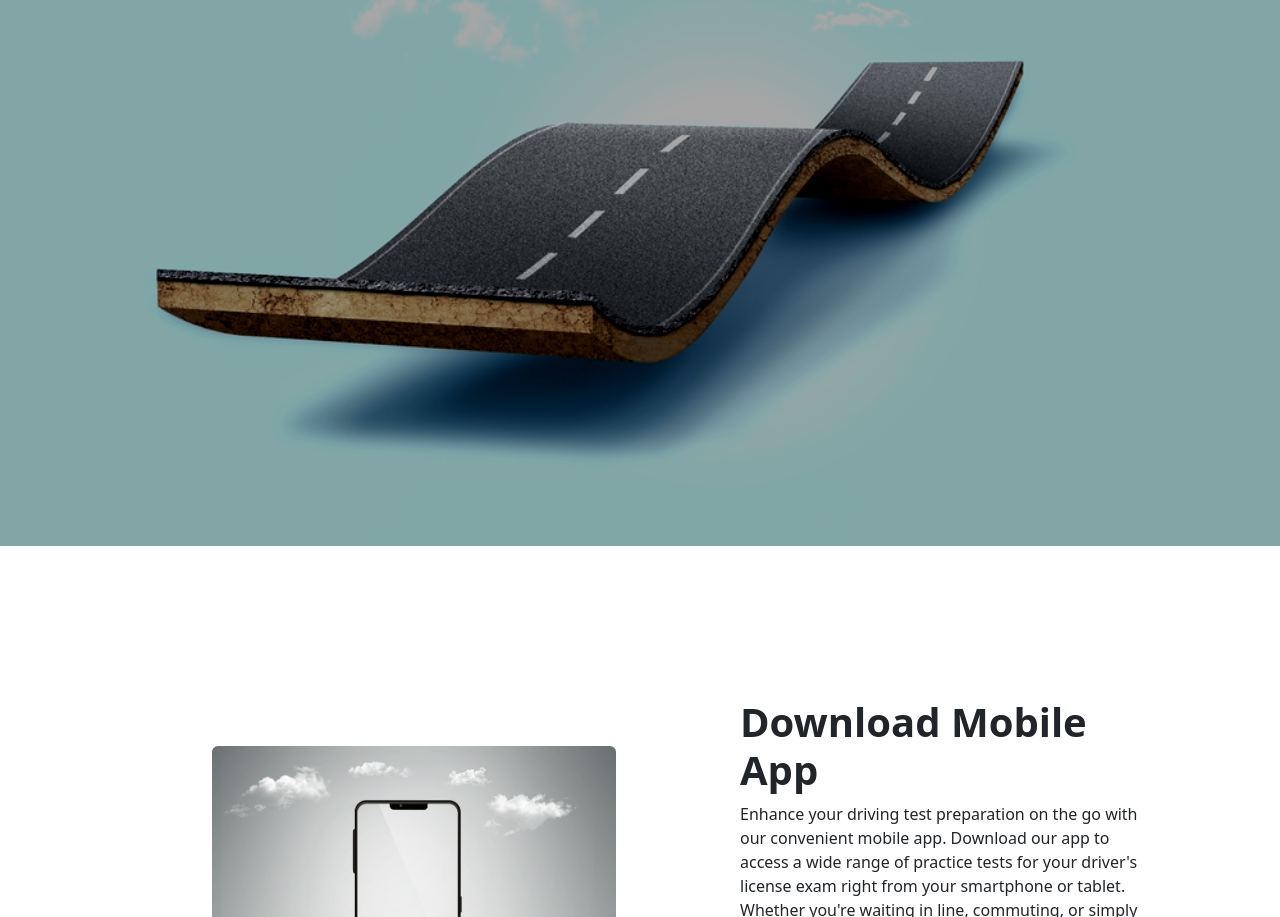
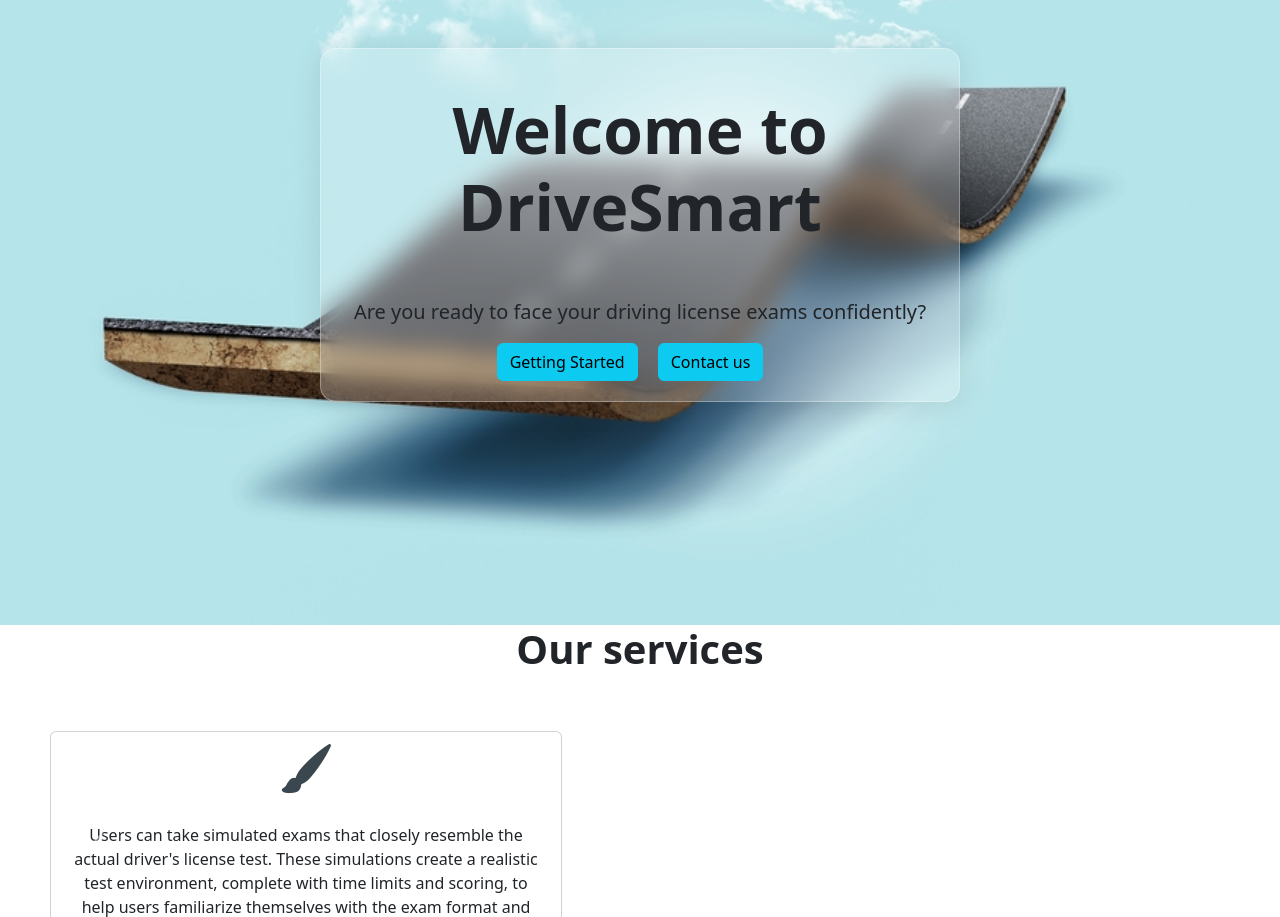
Before and after one commit to Luxshan2000/drivers-license-test-application, a React (Create React App) app in the folder webapp/: page / in a window 1280 px wide. Shown: the part 175-1092 px from the top of the page. Built offline with nearby package versions, Linux system fonts and the light colour scheme.

Commit message:
Add homePage components

```diff
--- a/webapp/package.json
+++ b/webapp/package.json
@@ -12,6 +12,7 @@
     "@testing-library/react": "^13.4.0",
     "@testing-library/user-event": "^13.5.0",
     "bootstrap": "^5.3.1",
+    "bootstrap-icons": "^1.10.5",
     "react": "^18.2.0",
     "react-bootstrap": "^2.8.0",
     "react-dom": "^18.2.0",
--- a/webapp/src/assets/CSS/homePageStyle.css
+++ b/webapp/src/assets/CSS/homePageStyle.css
@@ -3,6 +3,12 @@
     width: 100%;
     height: 100%;
     filter: contrast(1.35) brightness(0.65);
+}
+
+.heroSection {
+    height:'100vh';
+    background-image: url('../HeroSection.jpeg');
+    width: '100%';
 }
 
 .headerBox {
@@ -16,7 +22,7 @@
 }
 
 .header {
-    font-size: 4rem;
+    /* font-size: 5rem;
     color: rgb(255, 255, 255);
     text-align: center;
     position: absolute;
@@ -25,9 +31,16 @@
     left: 0;
     right: 0;
     height: fit-content;
-    margin: auto;
+    margin: auto; */
+    /* position: absolute; */
+    /* top: 50%; */
+    flex: 1/3;
+    height: '30vh';
+    left: 50%;
+    /* transform: translate(-50%, -50%); */
 }
-.smallHeader{
+
+.smallHeader {
     font-size: 1rem;
     color: rgb(255, 255, 255);
     text-align: center;
@@ -38,4 +51,46 @@
     right: 0;
     height: fit-content;
     margin: auto; */
+    /* linear-gradient(rgba(255, 255, 255, 1), rgba(149, 178, 195, 0)), */
 }
+.hero-image {
+    background-image: url("../HeroSection.jpeg");
+    height: 100%;
+    background-position: center;
+    background-repeat: no-repeat;
+    background-size: cover;
+    position: relative;
+}
+
+.hero-text {
+    text-align: center;
+    /* position: absolute; */
+    top: 50%;
+    left: 50%;
+    transform: translate(-50%, -50%);
+    color: white;
+}
+
+.hero-text button {
+    border: none;
+    outline: 0;
+    display: inline-block;
+    padding: 10px 25px;
+    color: black;
+    background-color: #ddd;
+    text-align: center;
+    cursor: pointer;
+}
+
+.hero-text button:hover {
+    background-color: #555;
+    color: white;
+}
+.blurEffect{
+    background: rgba(255, 255, 255, 0.2);
+border-radius: 16px;
+box-shadow: 0 4px 30px rgba(0, 0, 0, 0.1);
+backdrop-filter: blur(12.9px);
+-webkit-backdrop-filter: blur(12.9px);
+border: 1px solid rgba(255, 255, 255, 0.3);
+}
--- /dev/null
+++ b/webapp/src/components/AboutUsComponent.js
@@ -0,0 +1,15 @@
+import React from "react";
+
+export default function About(){
+    return(
+        <div>
+            <h1 style={{textAlign:"center",fontWeight:"bold"}}>About us</h1>
+            <p style={{marginLeft:200,marginRight:200}}>
+                {`Our mission is to empower individuals with the knowledge and skills needed to navigate the roads
+ confidently and securely.Our course will guide you from the beginning to the end.It doesn’t matter whether
+ you are new learner or not,we have got you covered.Start practicing today and pave the way to a life time
+of safe and enjoyable driving.Your road to success begins here.`}
+            </p>
+        </div>
+    )
+}
--- /dev/null
+++ b/webapp/src/components/Carousal.js
@@ -0,0 +1,118 @@
+import React from "react";
+import CarousalCard from './CarousalCard'
+import 'bootstrap/dist/css/bootstrap.min.css';
+import 'bootstrap-icons/font/bootstrap-icons.css';
+import Carousel from 'react-bootstrap/Carousel';
+import { useState } from 'react';
+import CarouselItem from "react-bootstrap/esm/CarouselItem";
+
+export default function Carousal() {
+
+    const cardList =
+        [
+            {
+                id: 1,
+                title: "Study materials",
+                icon: "bi bi-book-fill",
+                description: `Software offers study material organized by topics, allowing
+                users to focus on specific areas they need to improve. It provides detailed explanations,
+                illustrations, and references to relevant sections of the driver's handbook or manual.`
+            },
+            {
+                id: 2,
+                title: "Practice tests",
+                icon: "bi bi-bookmark-fill",
+                description: `Provides a collection of practice tests that mimic the format and
+                structure of the actual driver's license exam. These tests cover various topics such as traffic
+                signs, rules of the road, and driving laws.`
+            },
+            {
+                id: 3,
+                title: "Exam simulation",
+                icon: "bi bi-brush-fill",
+                description: `Users can take simulated exams that closely resemble the actual driver's
+                license test. These simulations create a realistic test environment, complete with time limits and
+                scoring, to help users familiarize themselves with the exam format and assess their readiness.`
+            },
+
+            {
+                id: 4,
+                title: "Progress tracking",
+                icon: "bi bi-bar-chart-fill",
+                description: `This software tracks users' performance on practice tests and simulations,
+                providing detailed feedback and scores. It highlights areas of strength and weakness, enabling
+                users to focus their study efforts on the topics that require more attention.`
+            },
+            {
+                id: 5,
+                title: "Interactive lessons",
+                icon: "bi bi-cursor-fill",
+                description: `Includes interactive lessons that offer engaging multimedia
+                content, such as videos, animations, and interactive quizzes. These lessons provide an
+                interactive learning experience and help users grasp driving concepts effectively.`
+            },
+            {
+                id: 6,
+                title: "Question Bank",
+                icon: "bi bi-box-fill",
+                description: `Includes a comprehensive question bank with a wide range of
+                multiple-choice questions. The questions cover different driving scenarios and test the user's
+                knowledge of traffic rules, road signs, and driving techniques.`
+            }
+
+        ]
+
+    const [index, setIndex] = useState(1);
+
+    const handleSelect = (selectedIndex) => {
+        setIndex(selectedIndex);
+    };
+
+    return (
+        // <div style={{ display: "flex", flexDirection: "row" }}>
+        //     {[0, 1, 2].map(i => {
+        //         console.log('list', i, (index + i) % cardList.length)
+        //         return (
+        //             <Carousel
+        //                 defaultActiveIndex={i}
+        //                 style={{flex: 1/3}}
+        //                 wrap
+        //                 activeIndex={(index + i) % cardList.length}
+        //                 onSelect={(n) => { if (i == 0) { handleSelect(n) } }}
+        //             >
+        //                 {cardList.map((card) =>
+        //                     <CarouselItem key={card.id}>
+        //                         <CarousalCard icon={card.icon} description={card.description} />
+        //                     </CarouselItem>
+
+        //                 )}
+        //             </Carousel>
+        //         )
+        //     })}
+
+
+
+        // </div>
+        <div style={{ display: 'flex', justifyContent: 'center', flexDirection: "row",alignItems:'center'}}>
+            <div>
+                <h1 style={{ textAlign: "center", fontWeight: "bold" }}>Our services</h1>
+                <Carousel
+                    activeIndex={(index)}
+                    onSelect={handleSelect}
+
+
+                >
+                    {cardList.map((card) =>
+                        <CarouselItem key={card.id} >
+                            <CarousalCard icon={card.icon} description={card.description} />
+                        </CarouselItem>
+
+                    )}
+                </Carousel>
+            </div>
+
+        </div>
+
+
+    );
+}
--- /dev/null
+++ b/webapp/src/components/CarousalCard.js
@@ -0,0 +1,19 @@
+import React from 'react';
+import 'bootstrap/dist/css/bootstrap.min.css';
+import 'bootstrap-icons/font/bootstrap-icons.css';
+
+
+export default function CarousalCard({ icon, description }) {
+    return (
+        <div class="card" style={{ width: '40%',margin : 50 ,boxShadow : 3}}>
+            <div>
+            <i class={icon} style={{ fontSize: 50 ,color:"#3B474F" }}></i>
+            </div>
+            <div class="card-body">
+                <p class="card-text">
+                    {description}
+                </p>
+            </div>
+        </div>
+    )
+}
--- /dev/null
+++ b/webapp/src/components/HeroSectionComponent.js
@@ -0,0 +1,40 @@
+import React from 'react'
+import HeroSectionImage from '../assets/HeroSection.jpeg'
+import '../assets/CSS/homePageStyle.css'
+import Button from 'react-bootstrap/Button';
+
+function HeroSection() {
+    return (
+        <div className='hero-image' style={{ height: '100vh',display:'flex',justifyContent:"center",alignItems:"center" }}>
+            {/* <img className='image img-fluid' src={HeroSectionImage} alt='background' /> */}
+            <div className='blurEffect' style={{width : '50%',display:"flex",flexDirection:"column"}}>
+                <h1 className='header' style={{ height: '30vh', alignItems: 'center', display: 'flex', justifyContent: 'center', fontWeight: "bolder", fontSize: 64 }}>
+                    <div>
+                        Welcome to DriveSmart
+                    </div>
+                </h1>
+                <p style={{ fontSize: 20 }}>
+                    <div>
+                        Are you ready to face your driving license exams confidently?
+                    </div>
+                </p>
+                <div style={{display:"flex",flexDirection:"row",justifyContent:"center"}}>
+                    <div style={{marginRight:20,marginBottom:20}}>
+                    <Button variant="info">Getting Started</Button>
+                    </div>
+                    <div style={{marginRight:20}}>
+                    <Button variant="info">Contact us</Button>
+                    </div>
+
+                </div>
+            </div>
+
+
+        </div>
+        // <div class="hero-image">
+        //
+        // </div>
+    )
+}
+
+export default HeroSection
--- a/webapp/src/views/HomeView.js
+++ b/webapp/src/views/HomeView.js
@@ -1,15 +1,20 @@
 import React from 'react'
 // import HomePageCArpic from '../assets/HomePageCarpic.svg'
-import HeroSection from '../assets/HeroSection.jpeg'
-import '../assets/CSS/homePageStyle.css'
 
+import  Carousal  from '../components/Carousal'
 import DownloadComponent from '../components/DownloadComponent'
 import ContactComponent from '../components/ContactComponent'
+import About from '../components/AboutUsComponent'
+import HeroSection from '../components/HeroSectionComponent'
+
 function HomeView() {
   return (
     <div>
-        <img className='image img-fluid' src={HeroSection} alt='background' />
+        <HeroSection/>
+        <Carousal/>
+        <About/>
         <DownloadComponent/>
+
     </div>
   )
 }
```
